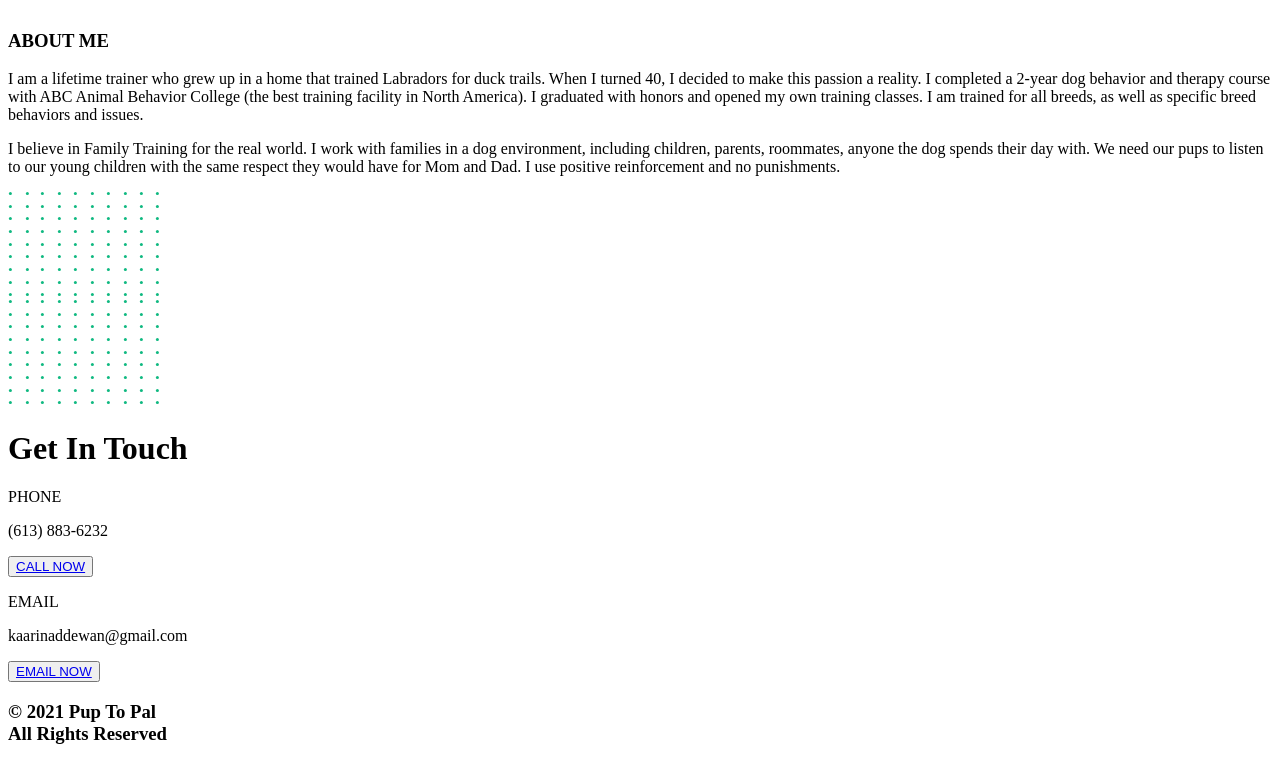
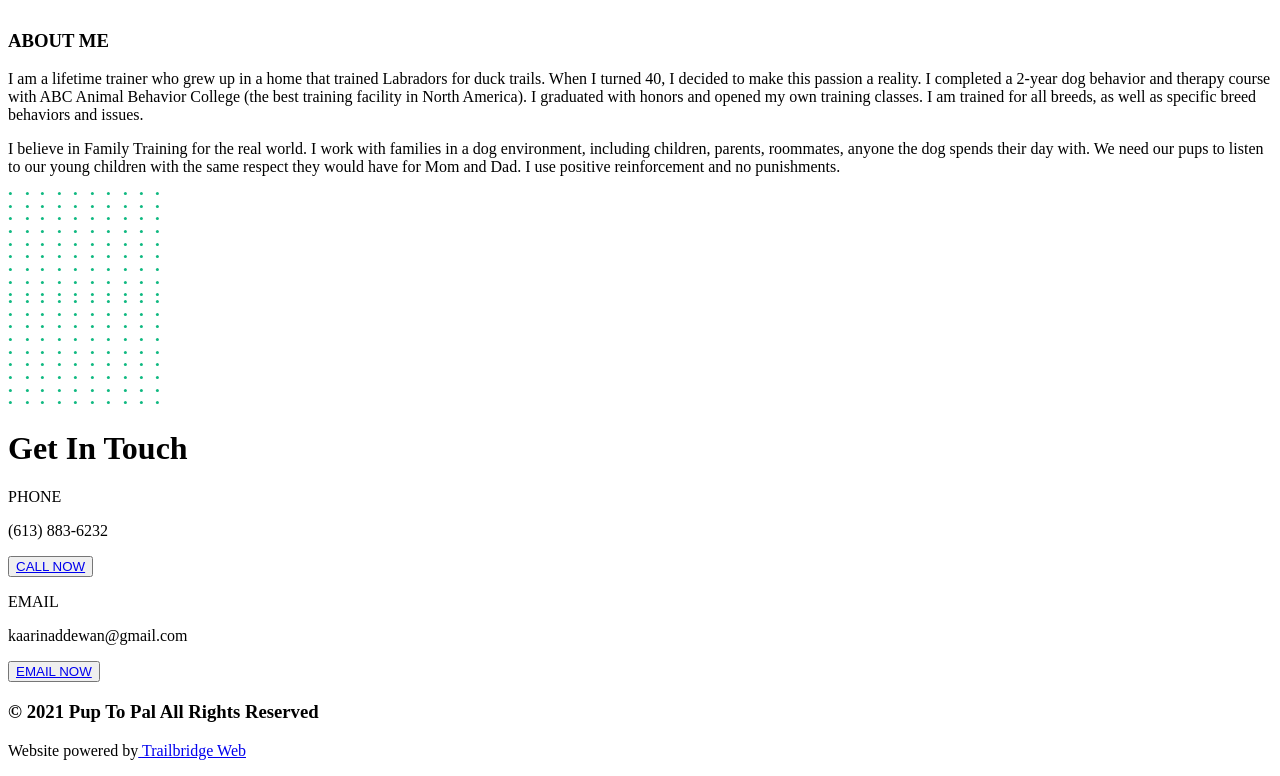
Before and after one commit to EMurrell/puptopal-website, a Next.js app: page / in a window 1280 px wide. Shown: the part 10631-11407 px from the top of the page. Built offline with nearby package versions, Linux system fonts and the light colour scheme.

Commit message:
add link to trailbridge website

```diff
--- a/components/Footer.js
+++ b/components/Footer.js
@@ -6,12 +6,20 @@ export default function Footer() {
   };
 
   return (
-    <footer className="flex items-center justify-center w-full h-24 bg-green-500">
-      <h3 className=" text-gray-50 font-display">
-        © {getCurrentYear()} Pup To Pal
-        <br />
-        All Rights Reserved
+    <footer className="flex flex-col items-center justify-center w-full h-24 bg-green-500 font-display">
+      <h3 className=" text-gray-50">
+        © {getCurrentYear()} Pup To Pal All Rights Reserved
       </h3>
+      <p className="text-center text-white">
+        Website powered by
+        <a
+          className="italic hover:text-neutral-200"
+          href="https://trailbridgeweb.com"
+        >
+          {" "}
+          Trailbridge Web
+        </a>
+      </p>
     </footer>
   );
 }
```
